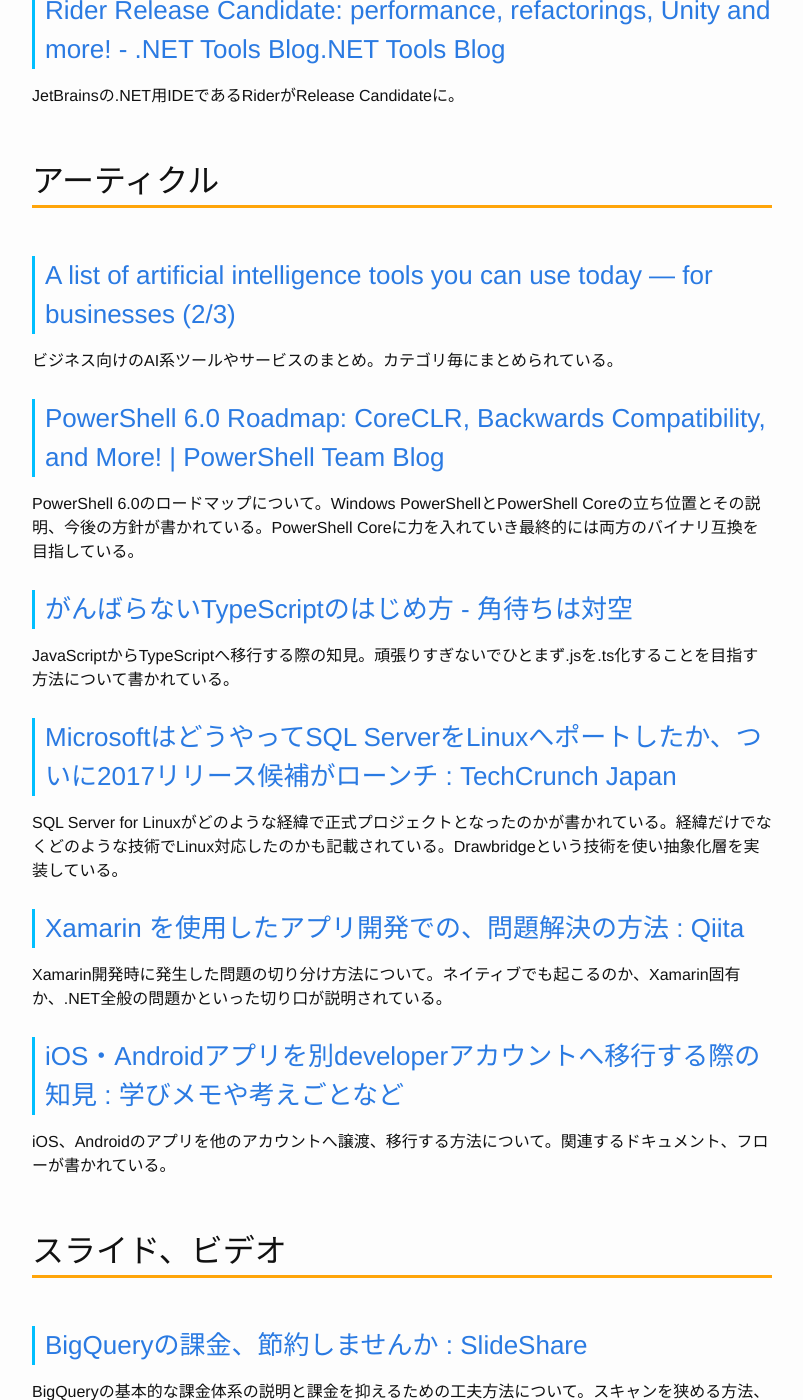
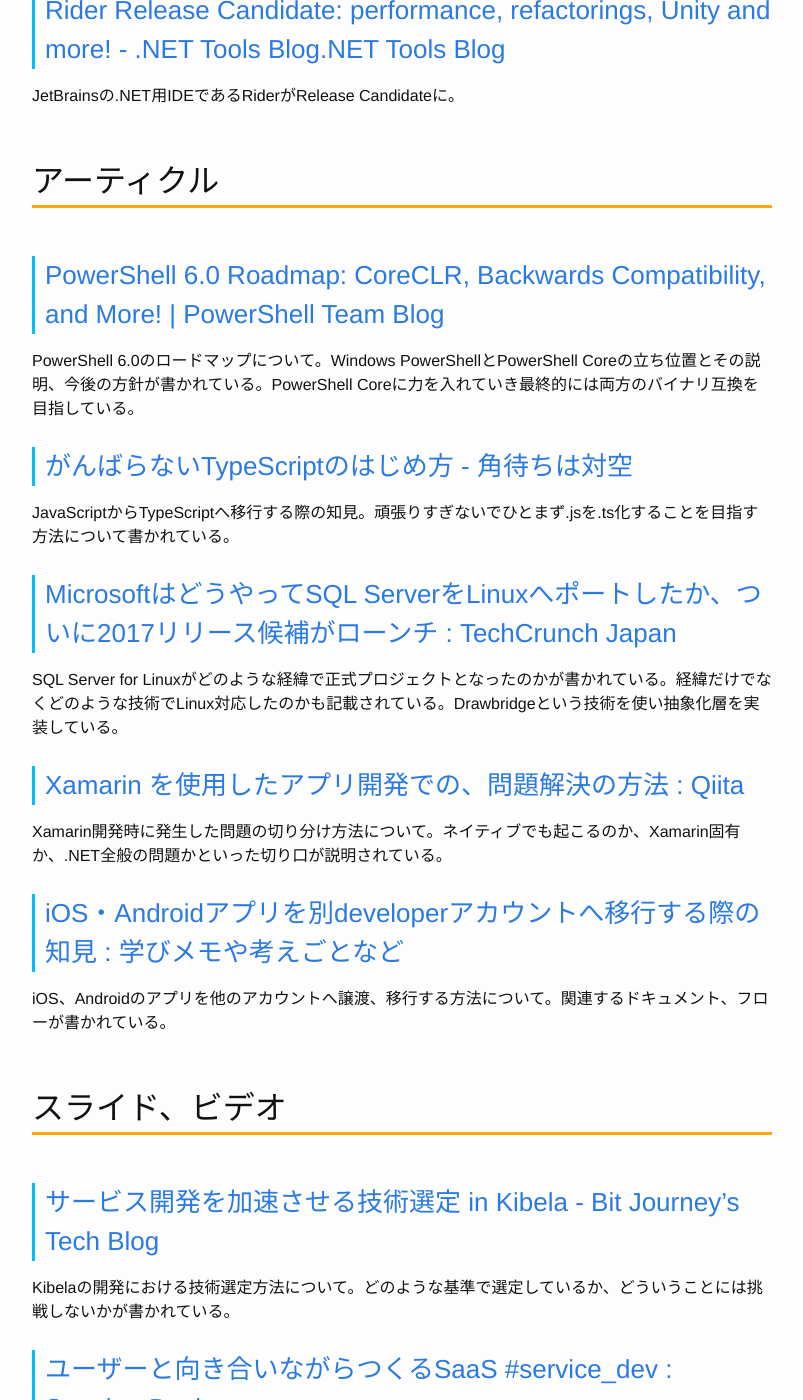
Before and after one commit to Gather-Tech/Gather-Tech.github.io, a Jekyll site: the page built from _posts/2017/2017-07-24-Gather56.md, in a window 1280 px wide and 1400 px high, scrolled down 1395 px. Shown: the whole window, without its empty margins (238-1041 px from the left). Built offline with Jekyll 4.4.1, drawn with Linux system fonts in a browser that asks for light colours; some of the changed text lies outside the part shown.

Commit message:
Reduced articles

```diff
--- a/_posts/2017/2017-07-24-Gather56.md
+++ b/_posts/2017/2017-07-24-Gather56.md
@@ -34,10 +34,6 @@
 
 ## アーティクル
 
-### [A list of artificial intelligence tools you can use today — for businesses (2/3)](https://hackernoon.com/a-list-of-artificial-intelligence-tools-you-can-use-today-for-businesses-2-3-eea3ac374835)
-
-ビジネス向けのAI系ツールやサービスのまとめ。カテゴリ毎にまとめられている。
-
 ### [PowerShell 6.0 Roadmap: CoreCLR, Backwards Compatibility, and More! | PowerShell Team Blog](https://blogs.msdn.microsoft.com/powershell/2017/07/14/powershell-6-0-roadmap-coreclr-backwards-compatibility-and-more/)
 
 PowerShell 6.0のロードマップについて。Windows PowerShellとPowerShell Coreの立ち位置とその説明、今後の方針が書かれている。PowerShell Coreに力を入れていき最終的には両方のバイナリ互換を目指している。
@@ -59,10 +55,6 @@
 iOS、Androidのアプリを他のアカウントへ譲渡、移行する方法について。関連するドキュメント、フローが書かれている。
 
 ## スライド、ビデオ
-
-### [BigQueryの課金、節約しませんか : SlideShare](https://www.slideshare.net/dragan10/20150520-gcpug-osaka-big-query)
-
-BigQueryの基本的な課金体系の説明と課金を抑えるための工夫方法について。スキャンを狭める方法、クエリキャッシュの利用など。
 
 ### [サービス開発を加速させる技術選定 in Kibela - Bit Journey's Tech Blog](http://blog.bitjourney.com/entry/2017/07/20/100136)
 
```
